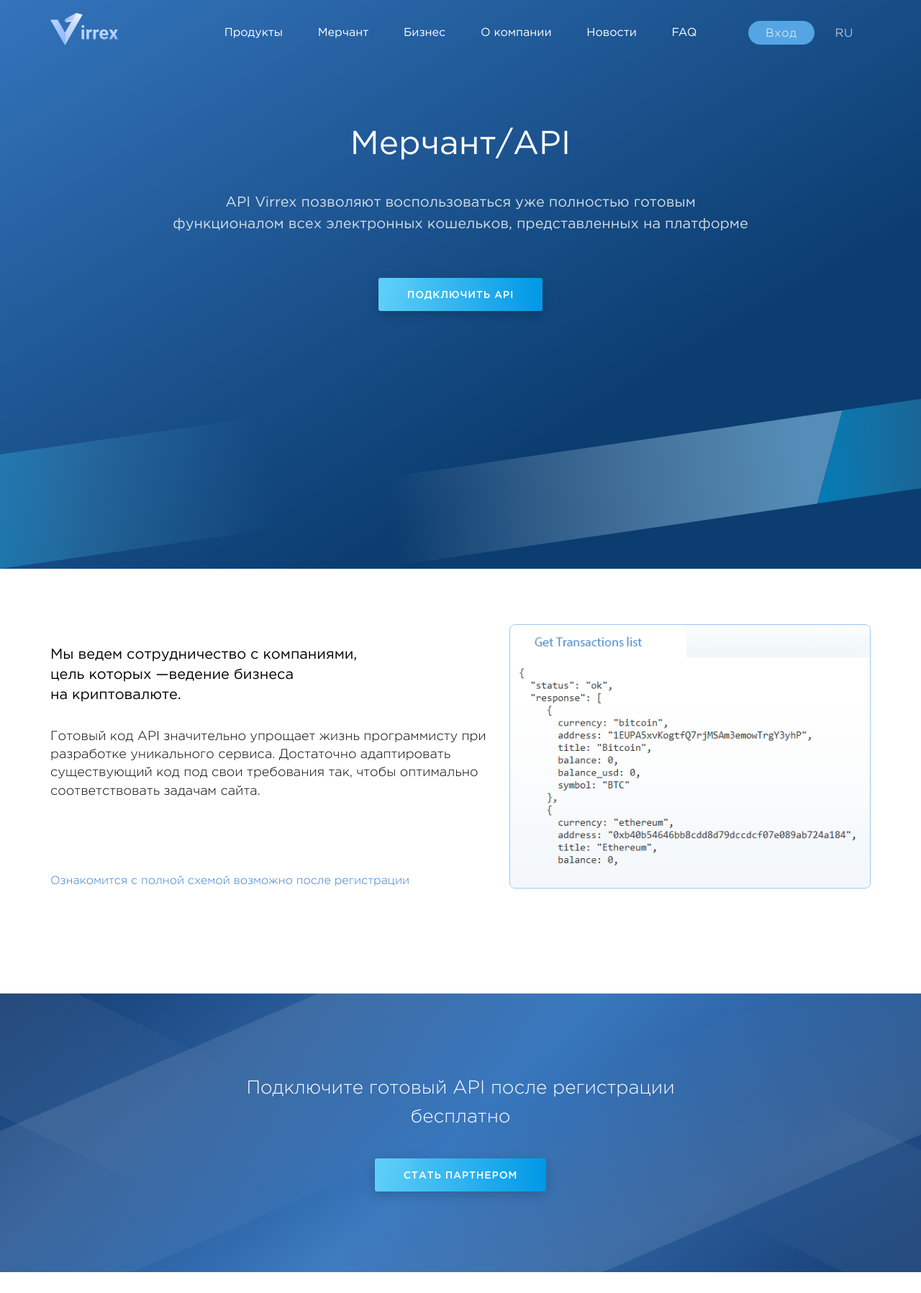
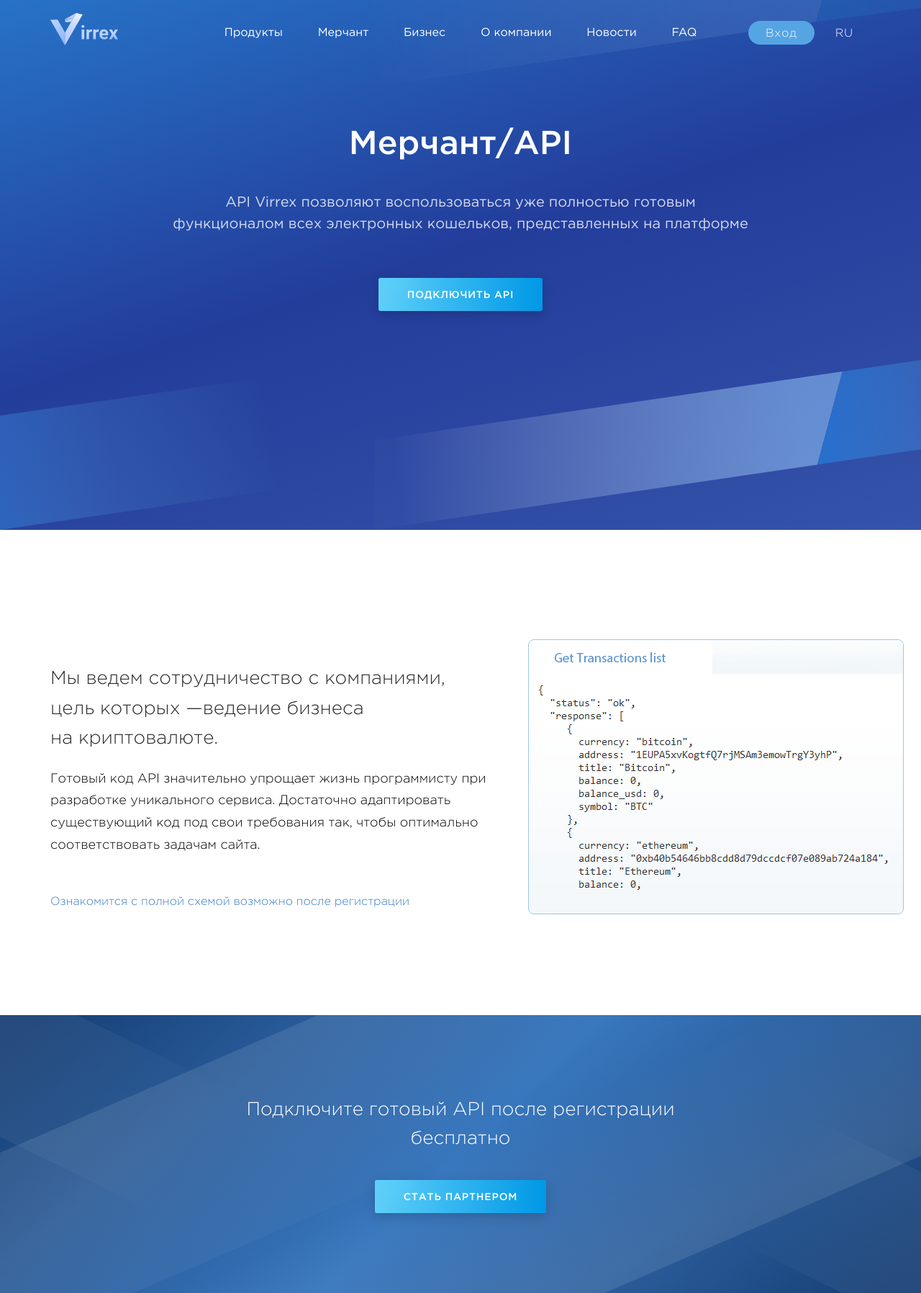
Before and after one commit to clientlab-dev/virrex, a PHP site: page /merchant.php in a window 1280 px wide. Shown: the top 1796 px of the page at 72% size. Run offline with PHP 8.4, Linux system fonts and the light colour scheme; style sheets or scripts are compiled from the project's sources; some libraries are stand-ins or nearby versions.

Commit message:
Правки

```diff
--- a/assets/scss/_form.scss
+++ b/assets/scss/_form.scss
@@ -50,6 +50,8 @@
                 color: $gray;
                 display: block;
                 text-align: left;
+                line-height: 1.2;
+                font-size: 13px;
 
                 a, a:hover, a:link, a:visited {
                     color: $gray;
--- a/assets/scss/roadmap.scss
+++ b/assets/scss/roadmap.scss
@@ -3,6 +3,7 @@
 .roadmap {
     text-align: left;
     color: #FFF;
+    margin-top: -40px;
 
     .roadmap__scrolable {
         overflow: auto;
@@ -42,7 +43,7 @@
 
 
                 .title {
-                    font-weight: 500;
+                    font-weight: normal;
                     font-size: 20px;
                     margin-bottom: 25px;
                     transition: opacity .5s;
--- a/assets/scss/screen.scss
+++ b/assets/scss/screen.scss
@@ -108,6 +108,12 @@
         }
     }
 
+    .heading_h1 {
+        .heading__text {
+            font-weight: 500;
+        }
+    }
+
     &--content {
         margin-top: 0;
         margin-bottom: 0;
@@ -180,6 +186,39 @@
             }
         }
     }
+
+    &--trade {
+        .text-with-right-illustration {
+            padding-bottom: 0;
+            margin-bottom: 0;
+        }
+
+        .line {
+            background-size: 42% !important;
+        }
+
+        .text-with-right-illustration__illustration {
+            min-width: auto;
+            width: 433px;
+            transform: translateX(-60px);
+
+            @include respond(1024px) {
+                transform: translateX(0);
+                width: 100%;
+                max-width: 433px;
+            }
+        }
+    }
+
+    &--api {
+        .hero-text-content {
+            padding-bottom: 200px;
+
+            @include respond(1024px) {
+                padding-bottom: 100px;
+            }
+        }
+    }
 }
 
 .hero-fill {
@@ -189,6 +228,14 @@
 
     &_dark-blue {
         background: linear-gradient(149deg, #3474bc 0, #0b3d70 69%, #0b3d70 100%);
+
+        .line {
+            opacity: 0.3;
+        }
+    }
+
+    &_dark-fiolet {
+        background: linear-gradient(162deg, #2773c7 0, #233d9b 48%, #3553aa 100%);
 
         .line {
             opacity: 0.3;
@@ -456,7 +503,7 @@
                 transform-origin: left bottom;
 
                 //transform: skewY(8deg);
-                background: url("../assets/img/svg_bg/3blue.svg") no-repeat left top;
+                background: url("../assets/img/svg_bg/API3.svg") no-repeat left top;
 
                 //background: red;
                 //opacity: 0.6;
@@ -471,7 +518,45 @@
                 top: 0;
                 width: 100%;
                 position: absolute;
-                background: url("../assets/img/svg_bg/4blue.svg") no-repeat right top;
+                background: url("../assets/img/svg_bg/API4.svg") no-repeat right top;
+
+                //background: red;
+                //opacity: 0.7;
+                transform-origin: top right;
+                z-index: 2;
+
+                //transform: skewY(8.5deg);
+
+            }
+        }
+    }
+
+    &.hero-fill_dark-fiolet {
+        .hero-skew__polygon {
+            &__left-grad {
+                display: block;
+                height: 100%;
+                width: 100%;
+                position: absolute;
+                transform-origin: left bottom;
+
+                //transform: skewY(8deg);
+                background: url("../assets/img/svg_bg/API3.svg") no-repeat left top;
+
+                //background: red;
+                //opacity: 0.6;
+
+            }
+
+            &__right-grad {
+                display: block;
+
+                //height: 47%;
+                height: 100%;
+                top: 0;
+                width: 100%;
+                position: absolute;
+                background: url("../assets/img/svg_bg/API4.svg") no-repeat right top;
 
                 //background: red;
                 //opacity: 0.7;
@@ -615,6 +700,11 @@
         //margin-bottom: -100%;
         transform: translateY(100%);
 
+        @include respond(1300px) {
+            height: 130px;
+        }
+
+
         @include respond(1024px) {
             height: 106px;
         }
@@ -746,6 +836,7 @@
         bottom: 0;
         margin: auto;
         z-index: 3;
+        min-width: 482px;
 
         img {
             width: 100%;
@@ -756,6 +847,8 @@
         }
 
         @include respond(1024px) {
+            min-width: 100%;
+
             img {
                 width: 80%;
                 height: auto;
@@ -790,6 +883,14 @@
                 transition: opacity .3s;
                 transform: translate(70px, -100px);
 
+                @include respond(1024px) {
+                    top: 30%;
+                    transform: translate(0, 0);
+                    bottom: auto;
+                    left: 24%;
+                }
+
+
                 @include respond(940px) {
                     top: 30%;
                     transform: translate(0, 0);
@@ -801,7 +902,7 @@
                 @include respond(480px) {
                     height: 50px;
                     width: 50px;
-                    top: 25%;
+                    top: 33%;
                 }
 
 
@@ -865,21 +966,13 @@
     }
 
     &__footer {
-        margin-top: 99px;
+        margin-top: 50px;
+        font-size: 16px;
+        color: #387BC6;
+        text-decoration: none;
 
         @include respond(1024px) {
             margin-top: 40px;
-        }
-
-
-        a {
-            font-size: 16px;
-            color: #387BC6;
-            text-decoration: none;
-
-            &:hover {
-                opacity: 0.7;
-            }
         }
     }
 
@@ -918,6 +1011,12 @@
 
         .text-with-right-illustration__illustration {
             margin-top: 55px;
+            transform: translateY(68px);
+
+            @include respond(1024px) {
+                transform: translateY(0);
+            }
+
 
             img {
                 max-width: 413px;
@@ -929,6 +1028,25 @@
         //padding-bottom: 0;
         min-height: auto;
         margin-bottom: -86px;
+
+        .text-with-right-illustration__illustration {
+            transform: translate(46px, 40px);
+
+            @include respond(1024px) {
+                transform: translate(0, 0);
+            }
+
+
+            //transform: translate(10px);
+
+            img {
+                max-width: 522px;
+            }
+        }
+
+        .text-with-right-illustration__description {
+            line-height: 1.7;
+        }
     }
 } //text-with-right-illustration
 
@@ -1125,6 +1243,25 @@
         }
     }
 
+    &.svg-lines_fiolet {
+        .line {
+            display: block;
+            width: 100%;
+            height: 960px;
+            left: 0;
+
+            //background: url("../assets/img/svg_bg/2blue.svg") no-repeat center right, url("../assets/img/svg_bg/2blue_2.svg") no-repeat 111% 239px;
+            background: url(../assets/img/svg_bg/API2.svg) no-repeat center right;
+            background-size: 64%;
+            position: absolute;
+            top: 0;
+            bottom: 0;
+            margin: auto;
+            z-index: 0;
+            pointer-events: none;
+        }
+    }
+
     &.svg-lines_green-2 {
         .line {
             display: block;
@@ -1691,6 +1828,11 @@
     }
 
 
+    @include respond(480px) {
+        text-align: center;
+    }
+
+
     &__col {
         display: inline-block;
         width: 49%;
@@ -1735,7 +1877,12 @@
 } //ready-to-start
 
 .great-quote {
-    padding: 58px 0 98px;
+    padding: 117px 0 164px;
+
+    @include respond(940px) {
+        padding: 99px 0 138px;
+    }
+
 
     .quote {
         font-size: 44px;
@@ -1743,9 +1890,15 @@
         position: relative;
         max-width: 780px;
         margin: auto;
-
-        @include respond(750px) {
+        line-height: 1.3;
+
+        @include respond(940px) {
             text-align: left;
+        }
+
+
+        @include respond(480px) {
+            font-size: 26px;
         }
 
 
@@ -1753,10 +1906,10 @@
             text-align: right;
             font-size: 21px;
             position: absolute;
-            right: 0;
+            right: 15px;
             bottom: -46px;
 
-            @include respond(750px) {
+            @include respond(940px) {
                 left: 0;
                 right: auto;
             }
@@ -2433,7 +2586,7 @@
         }
 
         .terms {
-            font-size: 14px;
+            font-size: 16px;
             color: #595C67;
             margin-top: 11px;
         }
@@ -2443,7 +2596,7 @@
 
             .price-title, .price-value {
                 padding: 21px 0;
-                font-weight: 700;
+                font-weight: 500;
                 font-size: 15px;
             }
 
@@ -2488,6 +2641,19 @@
         }
     }
 } //safe-deposits
+
+.btn-mobile-same-width {
+    @include respond(480px) {
+        max-width: 280px;
+        margin: auto;
+
+        .btn {
+            width: 100%;
+            margin-left: 0;
+            margin-right: 0;
+        }
+    }
+}
 
 @import "vicash.scss";
 @import "diagrams.scss";
--- a/business.php
+++ b/business.php
@@ -3,7 +3,7 @@
 
 <?php
 $headerOptions = array(
-		'pageColor' => 'header__wrap_transparent',
+		'pageColor' => 'header__wrap_transparent header__wrap_transparent_blue',
 		'headerTheme' => 'header-light'
 	);
 
--- a/index.php
+++ b/index.php
@@ -195,16 +195,18 @@ insert_header($headerOptions);
 					ГОТОВЫ НАЧАТЬ?
 				</div><!-- /.ready-to-start__title -->
 				<div class="ready-to-start__subtitle">
-					Создайте учетную запись или войдите в аккаунт
+					Создайте учетную запись или войдите в&nbsp;аккаунт
 				</div><!-- /.ready-to-start__subtitle -->
 			</div><!-- /.ready-to-start__text -->
 			<div class="ready-to-start__actions ready-to-start__col">
+				<div class="btn-mobile-same-width">
 					<a href="" class="btn btn_fill btn_fill_green btn_shadow">
 						<span class="btn__text">ОТКРЫТЬ СЧЕТ</span>
 					</a>
 					<a href="" class="btn btn_frame btn_frame_blue">
 						<span class="btn__text">ВОЙТИ</span>
 					</a>
+				</div><!-- /.btn-mobile-same-width -->
 			</div><!-- /.ready-to-start__actions -->
 	</div><!-- /.ready-to-start -->
 </div><!-- /.wrap -->
--- a/merchant.php
+++ b/merchant.php
@@ -3,7 +3,7 @@
 
 <?php
 $headerOptions = array(
-		'pageColor' => 'header__wrap_transparent',
+		'pageColor' => 'header__wrap_transparent header__wrap_transparent_blue ',
 		'headerTheme' => 'header-light'
 	);
 
@@ -11,9 +11,9 @@ insert_header($headerOptions);
 ?>
 
 
-<div class="hero hero-fill hero-skew hero-fill_dark-blue">
+<div class="hero hero-fill hero-skew hero-fill_dark-fiolet hero--api">
 	<div class="wrap">
-		<div class="hero-text-content hero-text-content--center hero-text-content--white">
+		<div class="hero-text-content hero-text-content--center hero-text-content--white js-svg-lines svg-lines_fiolet">
 			<div class="heading heading_h1">
 				<div class="heading__text">
 					Мерчант/API
@@ -41,15 +41,25 @@ insert_header($headerOptions);
 
 			<div class="text-with-right-illustration__description">
 
-				<div class="text-with-right-illustration__description__title">
-					Мы ведем сотрудничество с компаниями, <br />
+				<!-- <div class="text-with-right-illustration__description__title">
+
+				</div> --><!-- /.title -->
+
+				<div class="heading heading_h2">
+									<div class="heading__text">
+										Мы ведем сотрудничество с компаниями, <br />
 цель которых —ведение бизнеса <br />
 на криптовалюте.
-				</div><!-- /.title -->
+									</div><!-- /.heading__text -->
+								</div>
+
+				<p>
+
 				Готовый код API значительно упрощает жизнь программисту при разработке уникального сервиса. Достаточно адаптировать существующий код под свои требования так, чтобы оптимально соответствовать задачам сайта.
+				</p>
 
 				<div class="text-with-right-illustration__footer">
-					<a href="#">Ознакомится с полной схемой возможно после регистрации </a>
+					Ознакомится с полной схемой возможно после регистрации
 				</div><!-- /.action-b -->
 
 			</div><!-- /.description -->
--- a/trade.php
+++ b/trade.php
@@ -11,7 +11,7 @@ insert_header($headerOptions);
 
 
 
-<div class="hero hero-fill hero-skew hero-fill_gray-green">
+<div class="hero hero-fill hero-skew hero-fill_gray-green hero--trade">
 	<div class="wrap">
 		<div class="text-with-right-illustration js-svg-lines svg-lines_green-2">
 				<h1 class="text-with-right-illustration__title">Торговля</h1><!-- /.title -->
@@ -23,7 +23,7 @@ insert_header($headerOptions);
 				</div><!-- /.action-b -->
 
 				<div class="text-with-right-illustration__illustration text-with-right-illustration__illustration--video">
-					<img src="assets/img/ilustrations/trade.png" alt="" />
+					<img src="assets/img/ilustrations/trade.svg" alt="" />
 					<a href="#" class="text-with-right-illustration__illustration--video__play text-with-right-illustration__illustration--video__play--green"></a>
 				</div><!-- /.text-with-right-illustration__illustration -->
 		</div><!-- /.text-with-right-illustration -->
@@ -39,7 +39,7 @@ insert_header($headerOptions);
 <div class="wrap">
 	<div class="heading heading_center heading_h2">
 		<div class="heading__text">
-			 Торговля - удобна и доступна как для новичков, <br />
+			 Торговля - удобна и доступна как для новичков,
 так и для профессионалов
 		</div><!-- /.heading__text -->
 	</div><!-- /.heading heading_h2 -->
--- a/wallet.php
+++ b/wallet.php
@@ -135,7 +135,7 @@ insert_header($headerOptions);
 <div class="heading heading_center heading_h2">
 		<div class="heading__text">
 
-			Актуальные криптовалюты, представленные на сайте
+			Актуальные криптовалюты, представленные на&nbsp;сайте
 
 		</div><!-- /.heading__text -->
 	</div>
```
Also changed, not shown: assets/js/main.js (+8 -0 lines), ico.php (+13 -8 lines), vicash.php (+12 -4 lines), assets/img/ilustrations/trade.png, assets/img/ilustrations/trade.svg (added). Lines whose indentation alone changed are shown as unchanged.
